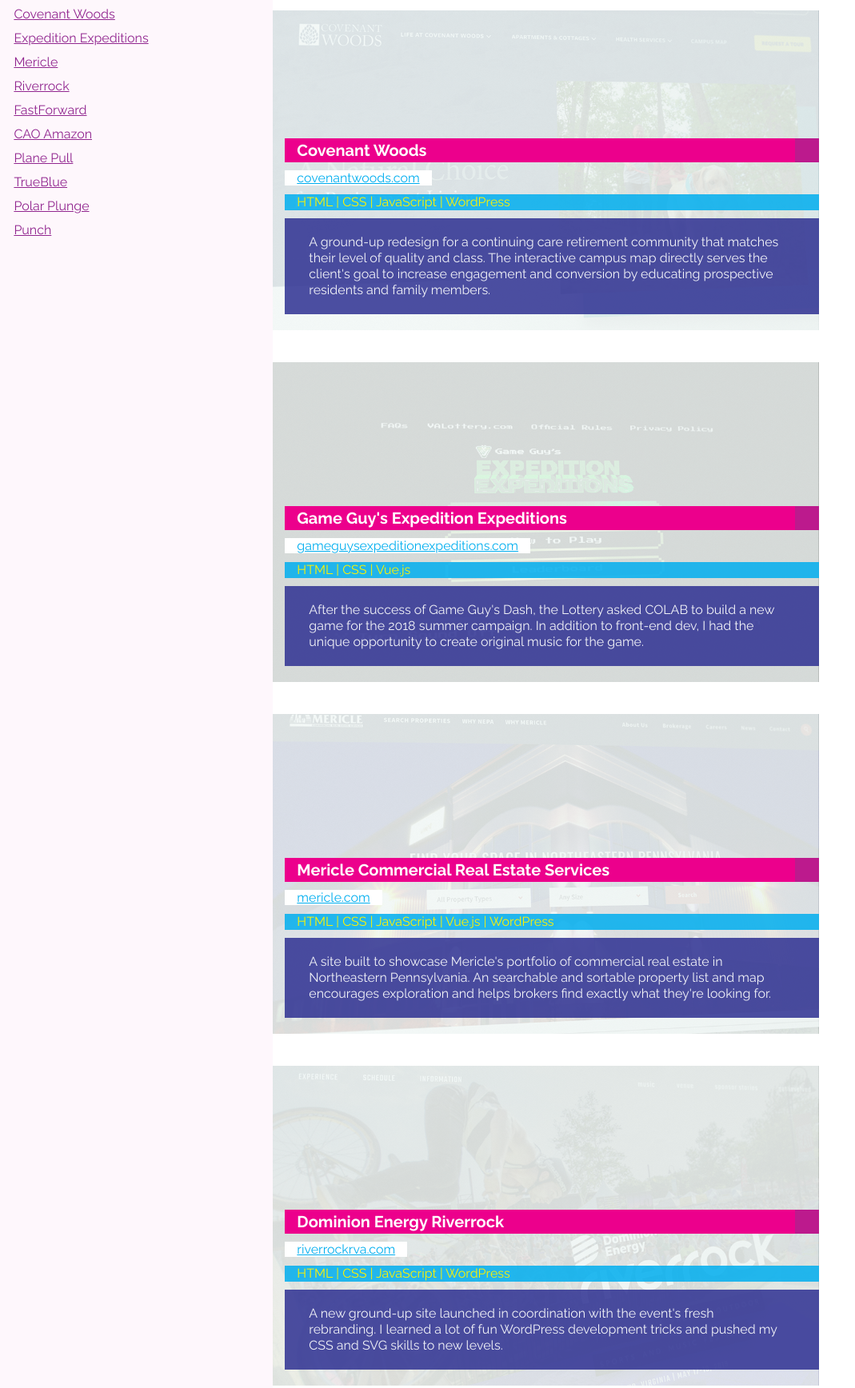
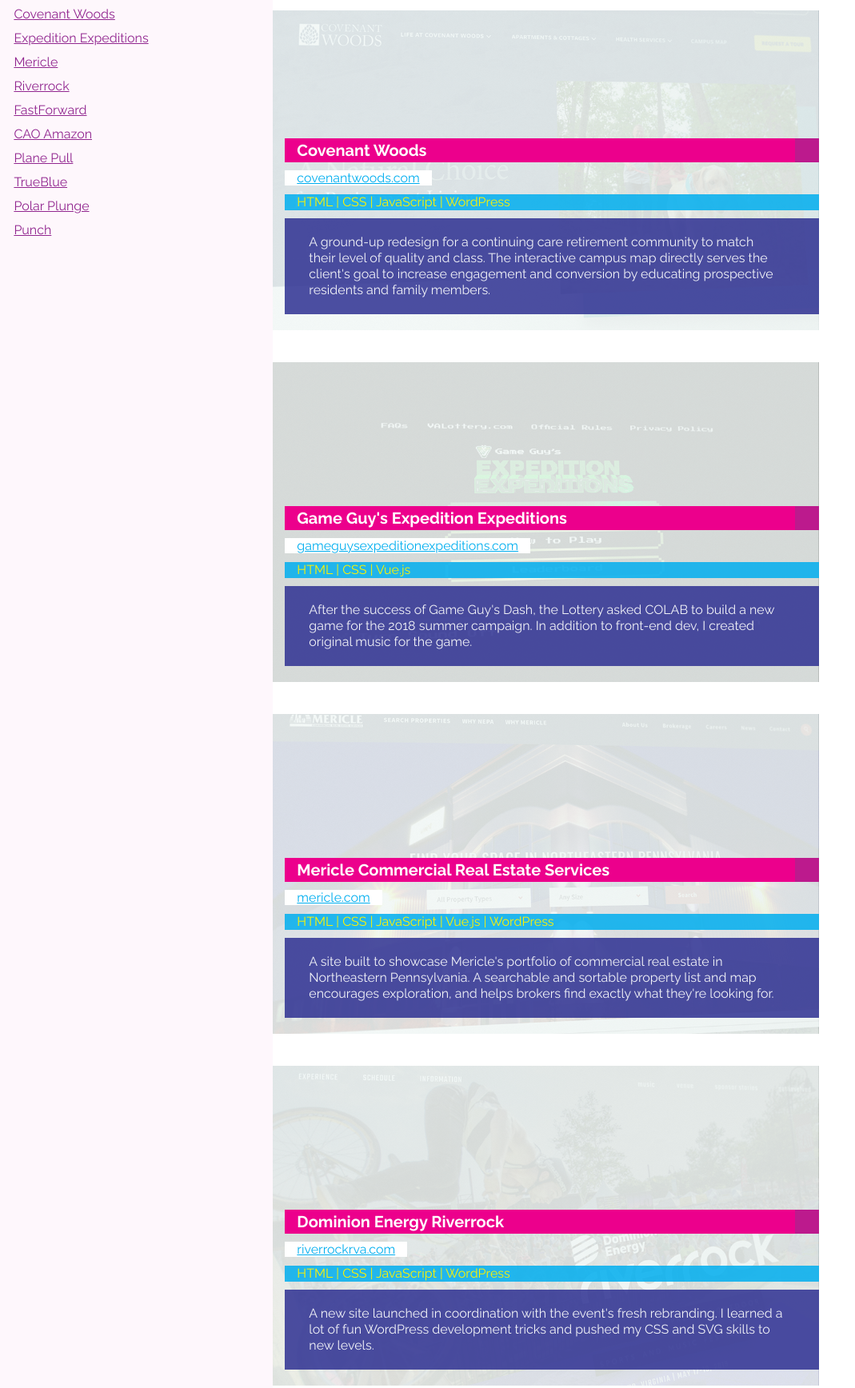
Before and after one commit to philbarbato/philbarbato.github.io, a website: page index.html in a window 1280 px wide. Shown: the part 217-1953 px from the top of the page at 80% size, without its empty margins (0-1069 px from the left). Drawn offline with Linux system fonts and the light colour scheme.

Commit message:
more copy updates.

```diff
--- a/index.html
+++ b/index.html
@@ -99,7 +99,7 @@
           </ul>
         </div>
         <div class="sample-block__description">
-          <p>A ground-up redesign for a continuing care retirement community that matches their level of quality and class. The interactive campus map directly serves the client's goal to increase engagement and conversion by educating prospective residents and family members.</p>
+          <p>A ground-up redesign for a continuing care retirement community to match their level of quality and class. The interactive campus map directly serves the client's goal to increase engagement and conversion by educating prospective residents and family members.</p>
         </div>
       </section>
 
@@ -115,7 +115,7 @@
           </ul>
         </div>
         <div class="sample-block__description">
-          <p>After the success of Game Guy's Dash, the Lottery asked COLAB to build a new game for the 2018 summer campaign. In addition to front-end dev, I had the unique opportunity to create original music for the game.</p>
+          <p>After the success of Game Guy's Dash, the Lottery asked COLAB to build a new game for the 2018 summer campaign. In addition to front-end dev, I created original music for the game.</p>
         </div>
       </section>
 
@@ -133,7 +133,7 @@
           </ul>
         </div>
         <div class="sample-block__description">
-          <p>A site built to showcase Mericle's portfolio of commercial real estate in Northeastern Pennsylvania. An searchable and sortable property list and map encourages exploration and helps brokers find exactly what they're looking for.</p>
+          <p>A site built to showcase Mericle's portfolio of commercial real estate in Northeastern Pennsylvania. A searchable and sortable property list and map encourages exploration, and helps brokers find exactly what they're looking for.</p>
         </div>
       </section>
 
@@ -150,7 +150,7 @@
           </ul>
         </div>
         <div class="sample-block__description">
-          <p>A new ground-up site launched in coordination with the event's fresh rebranding. I learned a lot of fun WordPress development tricks and pushed my CSS and SVG skills to new levels.</p>
+          <p>A new site launched in coordination with the event's fresh rebranding. I learned a lot of fun WordPress development tricks and pushed my CSS and SVG skills to new levels.</p>
         </div>
       </section>
 
```
